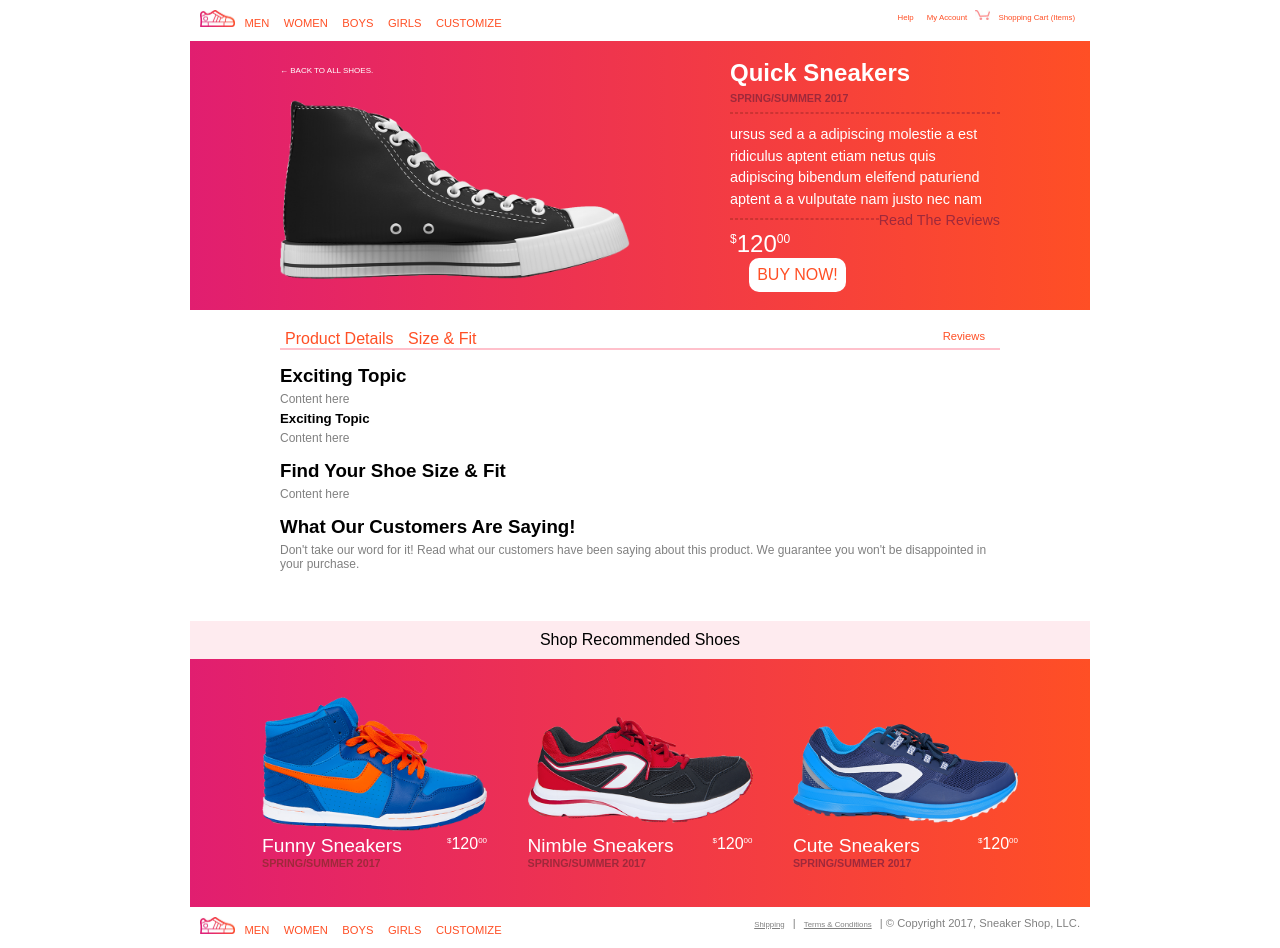
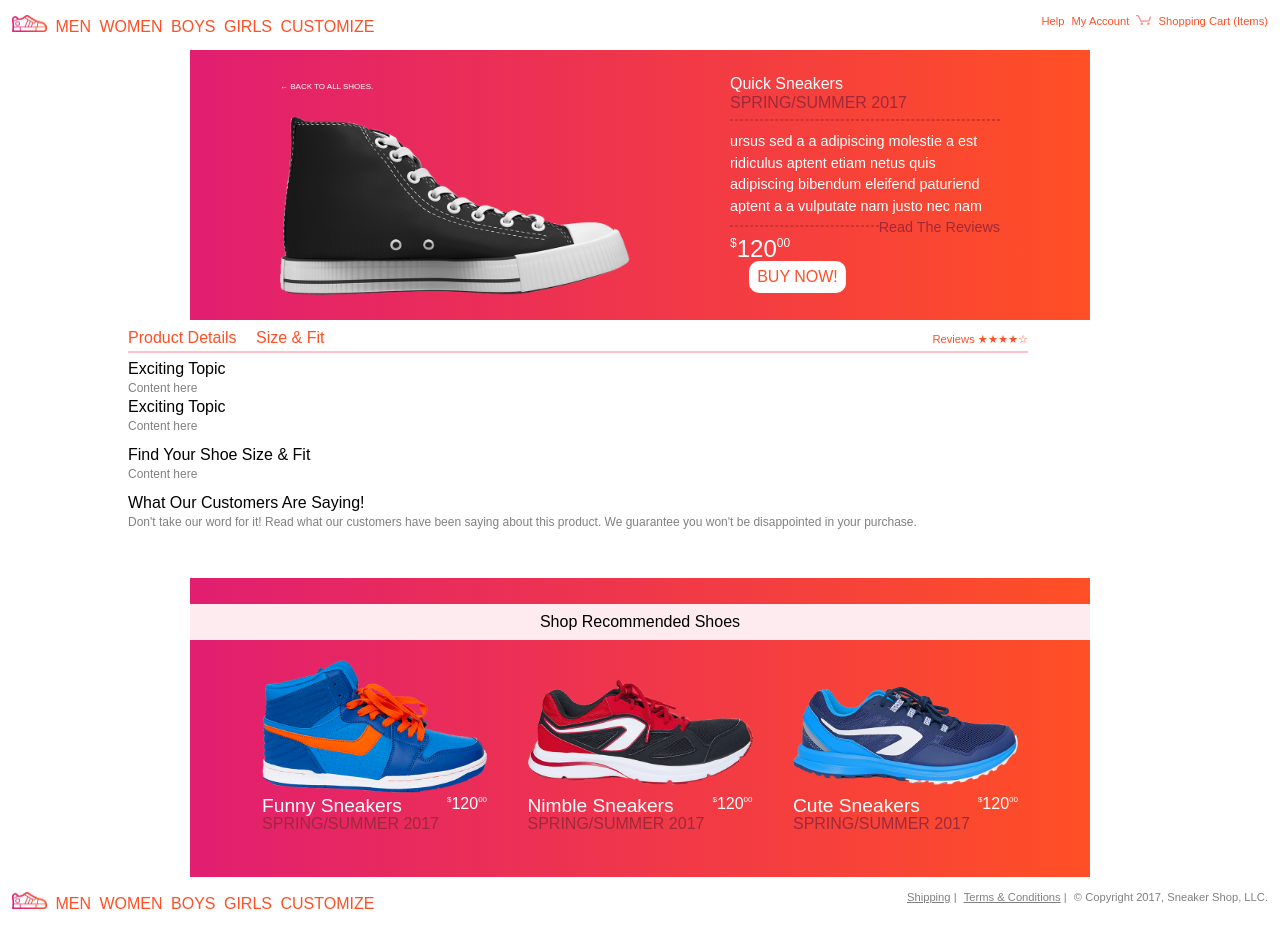
Before and after one commit to LyndseyR/Day1-TIY-Foundations, a plain HTML site: page index.html in a window 1280 px wide. After the commit the page ends 927 px from the top, so only its background shows below. Drawn offline with nearby package versions, Linux system fonts and the light colour scheme; a web font is replaced by a local one.

Commit message:
Added Nav Tags
Reduced Div tags by adding Nav to header and footer, added stars under
review and min/max width to containers not the body.

```diff
--- a/index.html
+++ b/index.html
@@ -3,13 +3,13 @@
   <head>
     <meta charset="utf-8">
     <title>TIY Mockup</title>
+    <link rel="stylesheet" type="text/css" href="https://cdnjs.cloudflare.com/ajax/libs/meyer-reset/2.0/reset.css">
     <link rel="stylesheet" type="text/css" href="style.css">
     <link href="https://fonts.googleapis.com/css?family=Jaldi" rel="stylesheet">
   </head>
   <body>
     <header>
-      <div class="nav">
-        <div class="navLeft">
+      <navLeft>
         <ul>
           <li><img class="logo" src="images/logo.jpg" alt="Logo"></li>
           <li><a href="#">Men</a></li>
@@ -18,19 +18,18 @@
           <li><a href="#">Girls</a></li>
           <li><a href="#">Customize</a></li>
         </ul>
-        </div>
-        <div class="navRight">
+      </navLeft>
+      <navRight>
         <ul>
           <li><a href="#">Help</a></li>
           <li><a href="#">My Account</a></li>
           <li><img class="cart" src="images/cart.jpg" alt="Shopping Cart"></li>
           <li><a href="#">Shopping Cart (Items)</a></li>
         </ul>
-        </div>
-      </div>
+      </navRight>
     </header>
 
-    <section class="banner clearfix">
+    <section class="banner container clearfix">
       <div class="shoeGraphic">
         &larr; back to all shoes.
         <img class="shoe" src="images/shoe1.png" alt="Black Converse">
@@ -53,16 +52,16 @@
       </div>
     </section>
 
-    <section class="bodyContent">
-      <ul class="nav">
+    <section class="bodyContent container">
+      <ul>
         <div class="tabs">
           <li><a href="#">Product Details</a></li>
           <li><a href="#">Size &amp; Fit</a></li>
         </div>
-        <li class="navRight"><a href="#">Reviews</a></li>
+        <li class="tabRight"><a href="#">Reviews &#9733;&#9733;&#9733;&#9733;&#9734;</a></li>
       </ul>
-      <hr>
-      <h3>
+
+      <h3><hr>
         Exciting Topic
       </h3>
       <p>Content here</p>
@@ -80,10 +79,11 @@
       <p>Don't take our word for it! Read what our customers have been saying about this product. We guarantee you won't be disappointed in your purchase.</p>
     </section>
 
+
+    <section class="banner container">
       <div class="shopRecommend">
         Shop Recommended Shoes
       </div>
-    <section class="banner">
       <div class="sneakerGroup">
         <div class="sneaker">
           <img src="images/shoe2.png" alt="Funny Sneakers">
@@ -107,8 +107,7 @@
     </section>
 
     <footer>
-      <div class="nav">
-        <div class="navLeft">
+        <navLeft>
           <ul>
             <li><img class="logo" src="images/logo.jpg" alt="Logo"></li>
             <li><a href="#">Men</a></li>
@@ -117,15 +116,14 @@
             <li><a href="#">Girls</a></li>
             <li><a href="#">Customize</a></li>
           </ul>
-        </div>
-        <div class="navRight">
+        </navLeft>
+        <navRight>
           <ul>
             <li><a href="#">Shipping</a> &vert;</li>
             <li><a href="#">Terms &amp; Conditions</a> &vert;</li>
             <li>&copy; Copyright 2017, Sneaker Shop, LLC.</li>
           </ul>
-        </div>
-      </div>
+        </navRight>
     </footer>
   </body>
 </html>
--- a/style.css
+++ b/style.css
@@ -1,48 +1,46 @@
 body {
   font-family: Jaldi, arial, sans-serif;
+}
+.container {
   max-width: 900px;
-  min-width: 900px;
+  min-width: 725px;
   margin: auto;
+}
+ul {
+  margin: 10px 0 15px;
+  padding: 0;
+}
+.bodyContent ul {
+  margin: 0;
 }
 /*************************
 Navigation**************/
 
-.navLeft a:hover{
-  color: #b22800;
-  border-bottom: 2px solid #b22800;
+/***Header and Footer****/
+
+header li, footer li {
+  display: inline-block;
+  text-decoration: none;
+  padding: 5px 2px 0;
 }
-.tabs {
-  display: inline-block;
-}
-.tabs a:hover{
-  color: #b22800;
-  border-bottom: 2px solid #b22800;
-}
-.bodyContent ul {
-  margin: 0;
-}
-.nav li {
-  list-style-type: none;
-  display: inline-block;
-}
-.nav a {
-  padding: 5px 5px 0;
+header a, footer navLeft a {
   color: #ff4f25;
-  font-size: .7em;
+  font-size: 1em;
   text-decoration: none;
 }
-section .nav a{
-  font-size: 1em;
-}
-.navLeft{
+navLeft{
   float: left;
   text-transform: uppercase;
   margin-left: 10px;
 }
-.navRight {
+navRight {
   margin-right: 10px;
   float: right;
   font-size: .7em;
+}
+navLeft a:hover{
+  color: #b22800;
+  border-bottom: 2px solid #b22800;
 }
 .logo {
   width: 35px;
@@ -50,9 +48,32 @@ section .nav a{
 .cart {
   width: 15px;
 }
-ul {
-  margin: 10px 0 10px;
-  padding: 0;
+/***Tabs***************/
+.bodyContent li {
+  display: inline-block;
+  list-style-type: none;
+  margin: 10px 0 5px;
+}
+.tabs {
+  float: left;
+}
+.tabs a {
+  color: #ff4f25;
+  font-size: 1em;
+  text-decoration: none;
+  margin-right: 15px;
+}
+.tabs a:hover{
+  color: #b22800;
+  border-bottom: 2px solid #b22800;
+}
+.tabRight {
+  float: right;
+}
+.tabRight a {
+  color: #ff4f25;
+  font-size: .7em;
+  text-decoration: none;
 }
 
 /*************************
@@ -116,6 +137,13 @@ Section Top Banner********/
 h1 {
   margin: 0 0 .2em;
 }
+h3 {
+  clear: both;
+  margin: 15px 0 5px;
+}
+h5 {
+  margin: 5px 0;
+}
 h6 {
   margin: 0;
   text-transform: uppercase;
@@ -125,8 +153,9 @@ h6 {
   display: inline-block;
   font-size: 1.5em;
 }
-.price sup{
+.price sup, .sneakerPrice sup{
   font-size: .5em;
+  vertical-align: top;
 }
 .reviews {
   text-align: right;
@@ -143,26 +172,14 @@ Section Body Content *****/
   clear: both;
   margin: 0 10% 50px;
 }
-.bodyContent .nav {
-  padding-top: 20px;
-}
 .bodyContent hr{
   border: 1px solid pink;
   margin-top:0;
 }
-
 .bodyContent p{
   font-size: .75em;
   color: grey;
   margin: 0;
-}
-
-h5{
-  margin: 5px 0;
-}
-
-h3 {
-  margin: 15px 0 5px;
 }
 
 /*************************
@@ -215,11 +232,11 @@ clear: both;
 
 /*************************
 Footer*******************/
-footer .navRight a {
+footer navRight a {
   color: gray;
   text-decoration: underline;
 }
-footer .navRight {
+footer navRight {
   color: gray;
   font-size: .7em;
 }
```
Lines whose indentation alone changed are shown as unchanged.
